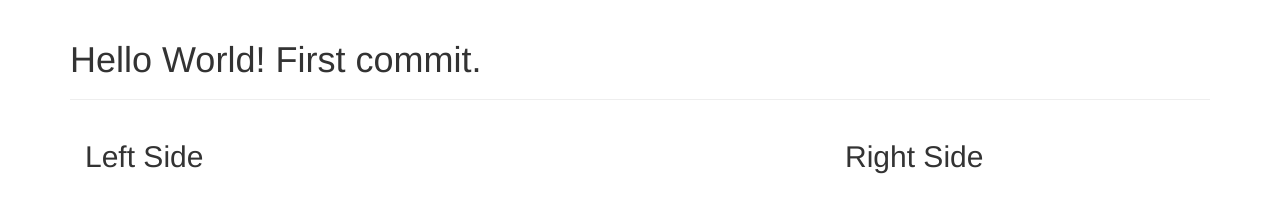
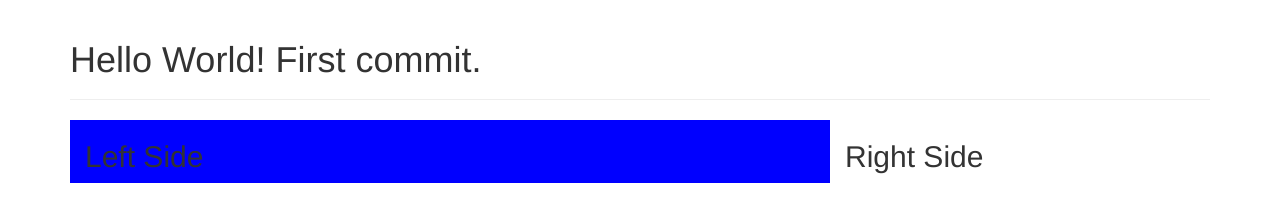
Before and after one commit to smatzke/smatzke.github.io, a plain HTML site: page index.html in a window 1280 px wide. Drawn offline with nearby package versions, Linux system fonts and the light colour scheme.

Commit message:
Updated Left Class

```diff
--- a/index.html
+++ b/index.html
@@ -11,7 +11,7 @@
       <div class="page-header">
         <h1>Hello World! First commit.</h1>
       </div>
-      <div class="col-md-8">
+      <div class="col-md-8 left-side">
         <h2>Left Side</h2>
       </div>
       <div class="col-md-4">
```
